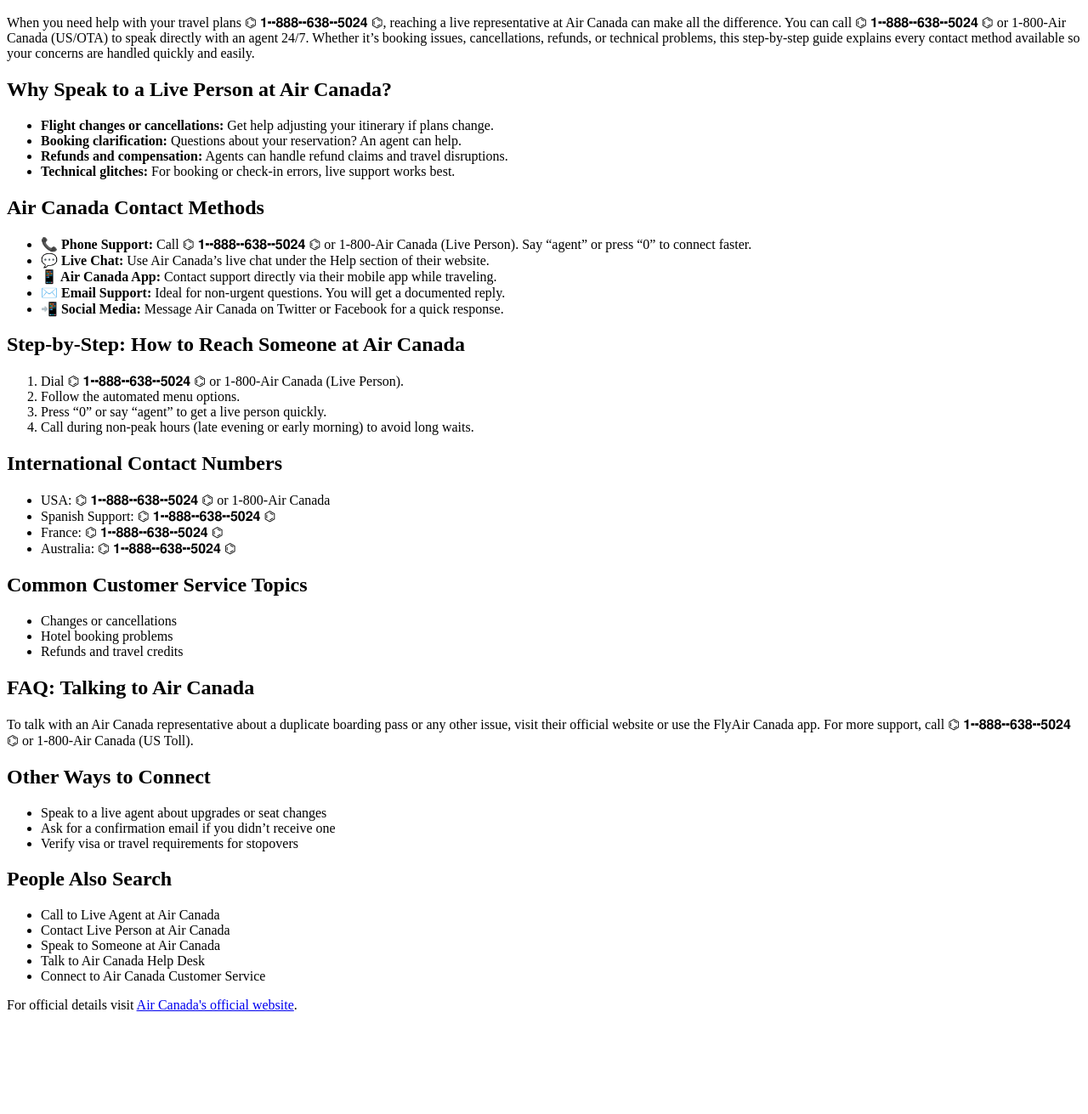
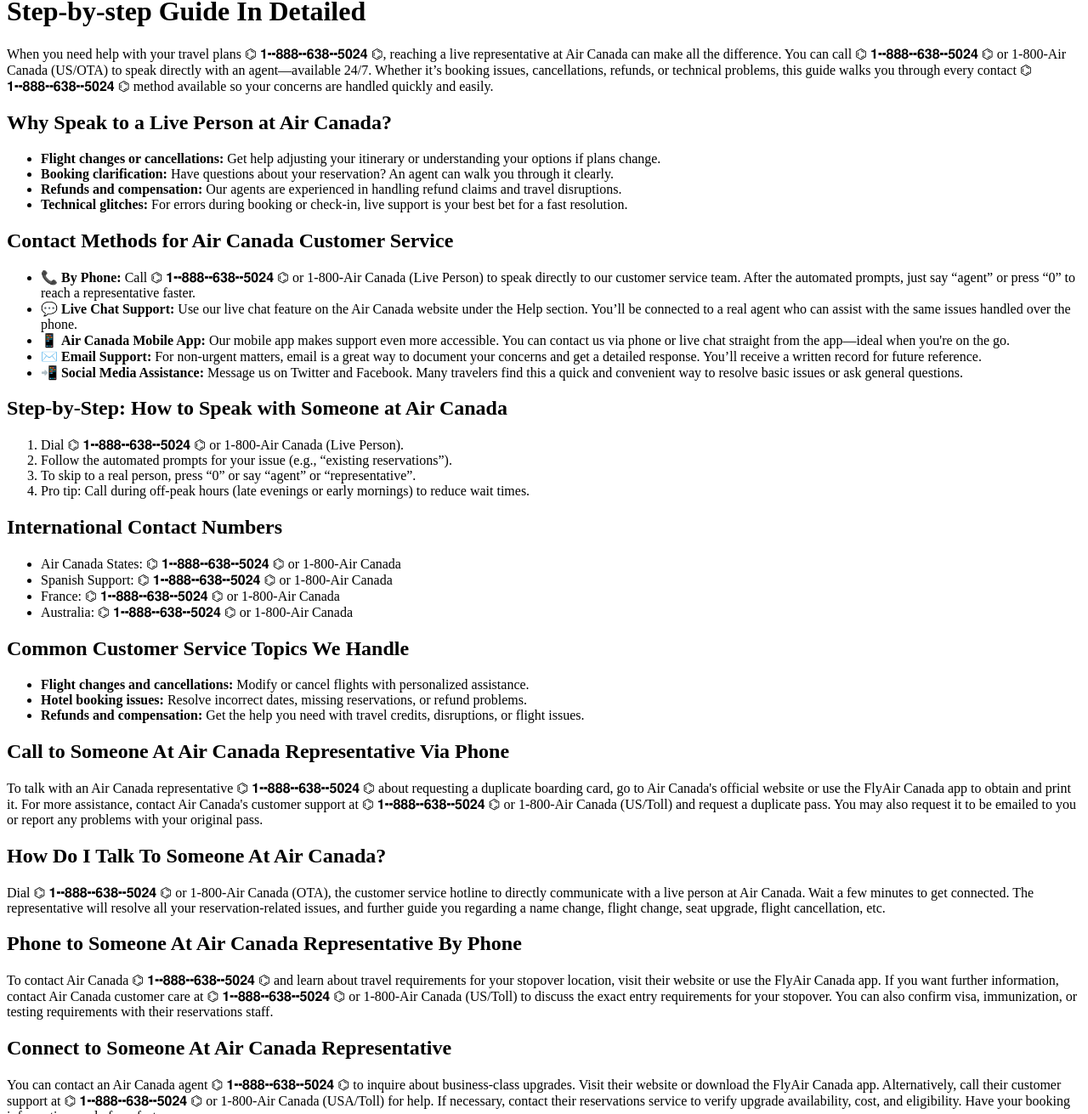
Before and after one commit to Travels-v/air-canada, a plain HTML site: page index.html in a window 1280 px wide. Shown: the part 63-1374 px from the top of the page at 85% size. Before the commit the page ends 1271 px from the top, so only its background shows below. Drawn offline with Linux system fonts and the light colour scheme.

Commit message:
Add files via upload

```diff
--- a/index.html
+++ b/index.html
@@ -2,95 +2,107 @@
 <html lang="en">
 <head>
   <meta charset="UTF-8" />
-  <meta name="viewport" content="width=device-width, initial-scale=1.0" />
-  <title>15 Ways to Talk to Someone at Air Canada | Live Support Guide</title>
-  <meta name="description" content="Discover 15 ways to reach a live Air Canada customer service agent via phone, email, chat, or social media. Speak to Air Canada help quickly and easily.">
-  <link rel="canonical" href="https://official-aircanada-helpcenter-hub.pages.dev/en/us/help/fifteen-ways-to-talk-to-someone-at-air-canada-via-phone-email-or-chat-options-a-step-by-step-guide/" />
-  <meta name="robots" content="index, follow" />
+  <meta name="viewport" content="width=device-width, initial-scale=1.0"/>
+  <meta name="description" content="Discover 15 effective ways to contact Air Canada support. Learn how to reach a live person by phone ⌬ 𝟏╍𝟖𝟖𝟖╍𝟔𝟑𝟖╍𝟓𝟎𝟐𝟒 ⌬, email, live chat, app, or social media for booking, refund, or flight issues.">
+  <meta name="keywords" content="Air Canada customer service, Air Canada phone number, Air Canada live agent, Air Canada help, talk to someone at Air Canada, Air Canada support, Air Canada email, Air Canada contact options">
+  <meta name="author" content="Travels-v">
+
+  <!-- Open Graph (for social sharing) -->
+  <meta property="og:title" content="15 Ways To Talk To Someone At Air Canada - Phone, Email, Chat Options">
+  <meta property="og:description" content="Reach Air Canada customer service by phone ⌬ 𝟏╍𝟖𝟖𝟖╍𝟔𝟑𝟖╍𝟓𝟎𝟐𝟒 ⌬, email, chat, or app. Get booking, refund, and flight change support fast.">
+  <meta property="og:type" content="article">
+
+  <title>Fifteen Ways To Talk To Someone At Air Canada Via Phone, Email, Or Chat Options: A Step-by-step Guide In Detailed</title>
 </head>
 <body>
-  <h1>15 Ways to Talk to Someone at Air Canada</h1>
-
-  <p>When you need help with your travel plans ⌬ 𝟏╍𝟖𝟖𝟖╍𝟔𝟑𝟖╍𝟓𝟎𝟐𝟒 ⌬, reaching a live representative at Air Canada can make all the difference. You can call ⌬ 𝟏╍𝟖𝟖𝟖╍𝟔𝟑𝟖╍𝟓𝟎𝟐𝟒 ⌬ or 1-800-Air Canada (US/OTA) to speak directly with an agent 24/7. Whether it’s booking issues, cancellations, refunds, or technical problems, this step-by-step guide explains every contact method available so your concerns are handled quickly and easily.</p>
+  <h1>Fifteen Ways To Talk To Someone At Air Canada Via Phone, Email, Or Chat Options: A Step-by-step Guide In Detailed</h1>
+  <p>When you need help with your travel plans ⌬ 𝟏╍𝟖𝟖𝟖╍𝟔𝟑𝟖╍𝟓𝟎𝟐𝟒 ⌬, reaching a live representative at Air Canada can make all the difference. You can call ⌬ 𝟏╍𝟖𝟖𝟖╍𝟔𝟑𝟖╍𝟓𝟎𝟐𝟒 ⌬ or 1-800-Air Canada (US/OTA) to speak directly with an agent—available 24/7. Whether it’s booking issues, cancellations, refunds, or technical problems, this guide walks you through every contact ⌬ 𝟏╍𝟖𝟖𝟖╍𝟔𝟑𝟖╍𝟓𝟎𝟐𝟒 ⌬ method available so your concerns are handled quickly and easily.</p>
 
   <h2>Why Speak to a Live Person at Air Canada?</h2>
   <ul>
-    <li><strong>Flight changes or cancellations:</strong> Get help adjusting your itinerary if plans change.</li>
-    <li><strong>Booking clarification:</strong> Questions about your reservation? An agent can help.</li>
-    <li><strong>Refunds and compensation:</strong> Agents can handle refund claims and travel disruptions.</li>
-    <li><strong>Technical glitches:</strong> For booking or check-in errors, live support works best.</li>
+    <li><strong>Flight changes or cancellations:</strong> Get help adjusting your itinerary or understanding your options if plans change.</li>
+    <li><strong>Booking clarification:</strong> Have questions about your reservation? An agent can walk you through it clearly.</li>
+    <li><strong>Refunds and compensation:</strong> Our agents are experienced in handling refund claims and travel disruptions.</li>
+    <li><strong>Technical glitches:</strong> For errors during booking or check-in, live support is your best bet for a fast resolution.</li>
   </ul>
 
-  <h2>Air Canada Contact Methods</h2>
+  <h2>Contact Methods for Air Canada Customer Service</h2>
   <ul>
-    <li><strong>📞 Phone Support:</strong> Call ⌬ 𝟏╍𝟖𝟖𝟖╍𝟔𝟑𝟖╍𝟓𝟎𝟐𝟒 ⌬ or 1-800-Air Canada (Live Person). Say “agent” or press “0” to connect faster.</li>
-    <li><strong>💬 Live Chat:</strong> Use Air Canada’s live chat under the Help section of their website.</li>
-    <li><strong>📱 Air Canada App:</strong> Contact support directly via their mobile app while traveling.</li>
-    <li><strong>✉️ Email Support:</strong> Ideal for non-urgent questions. You will get a documented reply.</li>
-    <li><strong>📲 Social Media:</strong> Message Air Canada on Twitter or Facebook for a quick response.</li>
+    <li>📞 <strong>By Phone:</strong> Call ⌬ 𝟏╍𝟖𝟖𝟖╍𝟔𝟑𝟖╍𝟓𝟎𝟐𝟒 ⌬ or 1-800-Air Canada (Live Person) to speak directly to our customer service team. After the automated prompts, just say “agent” or press “0” to reach a representative faster.</li>
+    <li>💬 <strong>Live Chat Support:</strong> Use our live chat feature on the Air Canada website under the Help section. You’ll be connected to a real agent who can assist with the same issues handled over the phone.</li>
+    <li>📱 <strong>Air Canada Mobile App:</strong> Our mobile app makes support even more accessible. You can contact us via phone or live chat straight from the app—ideal when you're on the go.</li>
+    <li>✉️ <strong>Email Support:</strong> For non-urgent matters, email is a great way to document your concerns and get a detailed response. You’ll receive a written record for future reference.</li>
+    <li>📲 <strong>Social Media Assistance:</strong> Message us on Twitter and Facebook. Many travelers find this a quick and convenient way to resolve basic issues or ask general questions.</li>
   </ul>
 
-  <h2>Step-by-Step: How to Reach Someone at Air Canada</h2>
+  <h2>Step-by-Step: How to Speak with Someone at Air Canada</h2>
   <ol>
     <li>Dial ⌬ 𝟏╍𝟖𝟖𝟖╍𝟔𝟑𝟖╍𝟓𝟎𝟐𝟒 ⌬ or 1-800-Air Canada (Live Person).</li>
-    <li>Follow the automated menu options.</li>
-    <li>Press “0” or say “agent” to get a live person quickly.</li>
-    <li>Call during non-peak hours (late evening or early morning) to avoid long waits.</li>
+    <li>Follow the automated prompts for your issue (e.g., “existing reservations”).</li>
+    <li>To skip to a real person, press “0” or say “agent” or “representative”.</li>
+    <li>Pro tip: Call during off-peak hours (late evenings or early mornings) to reduce wait times.</li>
   </ol>
 
   <h2>International Contact Numbers</h2>
   <ul>
-    <li>USA: ⌬ 𝟏╍𝟖𝟖𝟖╍𝟔𝟑𝟖╍𝟓𝟎𝟐𝟒 ⌬ or 1-800-Air Canada</li>
-    <li>Spanish Support: ⌬ 𝟏╍𝟖𝟖𝟖╍𝟔𝟑𝟖╍𝟓𝟎𝟐𝟒 ⌬</li>
-    <li>France: ⌬ 𝟏╍𝟖𝟖𝟖╍𝟔𝟑𝟖╍𝟓𝟎𝟐𝟒 ⌬</li>
-    <li>Australia: ⌬ 𝟏╍𝟖𝟖𝟖╍𝟔𝟑𝟖╍𝟓𝟎𝟐𝟒 ⌬</li>
+    <li>Air Canada States: ⌬ 𝟏╍𝟖𝟖𝟖╍𝟔𝟑𝟖╍𝟓𝟎𝟐𝟒 ⌬ or 1-800-Air Canada</li>
+    <li>Spanish Support: ⌬ 𝟏╍𝟖𝟖𝟖╍𝟔𝟑𝟖╍𝟓𝟎𝟐𝟒 ⌬ or 1-800-Air Canada</li>
+    <li>France: ⌬ 𝟏╍𝟖𝟖𝟖╍𝟔𝟑𝟖╍𝟓𝟎𝟐𝟒 ⌬ or 1-800-Air Canada</li>
+    <li>Australia: ⌬ 𝟏╍𝟖𝟖𝟖╍𝟔𝟑𝟖╍𝟓𝟎𝟐𝟒 ⌬ or 1-800-Air Canada</li>
   </ul>
 
-  <h2>Common Customer Service Topics</h2>
+  <h2>Common Customer Service Topics We Handle</h2>
   <ul>
-    <li>Changes or cancellations</li>
-    <li>Hotel booking problems</li>
-    <li>Refunds and travel credits</li>
+    <li><strong>Flight changes and cancellations:</strong> Modify or cancel flights with personalized assistance.</li>
+    <li><strong>Hotel booking issues:</strong> Resolve incorrect dates, missing reservations, or refund problems.</li>
+    <li><strong>Refunds and compensation:</strong> Get the help you need with travel credits, disruptions, or flight issues.</li>
   </ul>
 
-  <h2>FAQ: Talking to Air Canada</h2>
-  <p>To talk with an Air Canada representative about a duplicate boarding pass or any other issue, visit their official website or use the FlyAir Canada app. For more support, call ⌬ 𝟏╍𝟖𝟖𝟖╍𝟔𝟑𝟖╍𝟓𝟎𝟐𝟒 ⌬ or 1-800-Air Canada (US Toll).</p>
+  <h2>Call to Someone At Air Canada Representative Via Phone</h2>
+  <p>To talk with an Air Canada representative ⌬ 𝟏╍𝟖𝟖𝟖╍𝟔𝟑𝟖╍𝟓𝟎𝟐𝟒 ⌬ about requesting a duplicate boarding card, go to Air Canada's official website or use the FlyAir Canada app to obtain and print it. For more assistance, contact Air Canada's customer support at ⌬ 𝟏╍𝟖𝟖𝟖╍𝟔𝟑𝟖╍𝟓𝟎𝟐𝟒 ⌬ or 1-800-Air Canada (US/Toll) and request a duplicate pass. You may also request it to be emailed to you or report any problems with your original pass.</p>
 
-  <h2>Other Ways to Connect</h2>
+  <h2>How Do I Talk To Someone At Air Canada?</h2>
+  <p>Dial ⌬ 𝟏╍𝟖𝟖𝟖╍𝟔𝟑𝟖╍𝟓𝟎𝟐𝟒 ⌬ or 1-800-Air Canada (OTA), the customer service hotline to directly communicate with a live person at Air Canada. Wait a few minutes to get connected. The representative will resolve all your reservation-related issues, and further guide you regarding a name change, flight change, seat upgrade, flight cancellation, etc.</p>
+
+  <h2>Phone to Someone At Air Canada Representative By Phone</h2>
+  <p>To contact Air Canada ⌬ 𝟏╍𝟖𝟖𝟖╍𝟔𝟑𝟖╍𝟓𝟎𝟐𝟒 ⌬ and learn about travel requirements for your stopover location, visit their website or use the FlyAir Canada app. If you want further information, contact Air Canada customer care at ⌬ 𝟏╍𝟖𝟖𝟖╍𝟔𝟑𝟖╍𝟓𝟎𝟐𝟒 ⌬ or 1-800-Air Canada (US/Toll) to discuss the exact entry requirements for your stopover. You can also confirm visa, immunization, or testing requirements with their reservations staff.</p>
+
+  <h2>Connect to Someone At Air Canada Representative</h2>
+  <p>You can contact an Air Canada agent ⌬ 𝟏╍𝟖𝟖𝟖╍𝟔𝟑𝟖╍𝟓𝟎𝟐𝟒 ⌬ to inquire about business-class upgrades. Visit their website or download the FlyAir Canada app. Alternatively, call their customer support at ⌬ 𝟏╍𝟖𝟖𝟖╍𝟔𝟑𝟖╍𝟓𝟎𝟐𝟒 ⌬ or 1-800-Air Canada (USA/Toll) for help. If necessary, contact their reservations service to verify upgrade availability, cost, and eligibility. Have your booking information ready for a faster response.</p>
+
+  <h2>Communicate to Someone At Air Canada Representative By Phone</h2>
+  <p>To confirm your reservation or receive a confirmation email, go to their website or use the FlyAir Canada app. Alternatively, call customer support at ⌬ 𝟏╍𝟖𝟖𝟖╍𝟔𝟑𝟖╍𝟓𝟎𝟐𝟒 ⌬ or 1-800-Air Canada (USA/Toll) for help. You can also request Air Canada's reservations service to resend confirmation emails or check your booking details.</p>
+
+  <h2>Common Customer Service Queries</h2>
   <ul>
-    <li>Speak to a live agent about upgrades or seat changes</li>
-    <li>Ask for a confirmation email if you didn’t receive one</li>
-    <li>Verify visa or travel requirements for stopovers</li>
+    <li><strong>Changes to Flights and Cancellations:</strong> Flight issues can be stressful, but our customer service agents are here to guide you through changing or canceling your flight.</li>
+    <li><strong>Hotel Booking Issues:</strong> If you’re having trouble with hotel bookings, like wrong dates, missing reservations, or refund requests, our customer service team is ready to help.</li>
+    <li><strong>Refunds and Compensation:</strong> Contacting a live person ensures your case is handled with the attention it deserves.</li>
   </ul>
 
   <h2>People Also Search</h2>
   <ul>
-    <li>Call to Live Agent at Air Canada</li>
-    <li>Contact Live Person at Air Canada</li>
-    <li>Speak to Someone at Air Canada</li>
-    <li>Talk to Air Canada Help Desk</li>
-    <li>Connect to Air Canada Customer Service</li>
+    <li>Call To Live Agent At Air Canada</li>
+    <li>Contact To Live Agent At Air Canada</li>
+    <li>Speak To Live Agent At Air Canada</li>
+    <li>Talk To Live Agent At Air Canada</li>
+    <li>Connect To Live Agent At Air Canada</li>
+    <li>Phone To Live Agent At Air Canada</li>
+    <li>Call To Someone At Air Canada</li>
+    <li>Contact To Someone At Air Canada</li>
+    <li>Speak To Someone At Air Canada</li>
+    <li>Talk To Someone At Air Canada</li>
+    <li>Connect To Someone At Air Canada</li>
+    <li>Phone To Someone At Air Canada</li>
+    <li>Speak Directly At Air Canada</li>
+    <li>Speak With Live Person On Air Canada</li>
+    <li>Contact Live Person At Air Canada</li>
+    <li>Contact To Air Canada Representative</li>
+    <li>Speak To Live Agent At Air Canada Customer Services</li>
+    <li>Speak To Air Canada Help</li>
+    <li>Call To Air Canada Help</li>
+    <li>Talk To Air Canada Help</li>
+    <li>Talk To Air Canada Help Desk Number</li>
   </ul>
-
-  <footer>
-    <p>For official details visit <a href="https://www.aircanada.com/" target="_blank" rel="noopener">Air Canada's official website</a>.</p>
-  </footer>
-
-  <script type="application/ld+json">
-  {
-    "@context": "https://schema.org",
-    "@type": "FAQPage",
-    "mainEntity": [
-      {
-        "@type": "Question",
-        "name": "How can I talk to someone at Air Canada?",
-        "acceptedAnswer": {
-          "@type": "Answer",
-          "text": "Dial ⌬ 𝟏╍𝟖𝟖𝟖╍𝟔𝟑𝟖╍𝟓𝟎𝟐𝟒 ⌬ or 1-800-Air Canada and follow the voice prompts, or press 0 to reach a live agent."
-        }
-      }
-    ]
-  }
-  </script>
 </body>
 </html>
```
